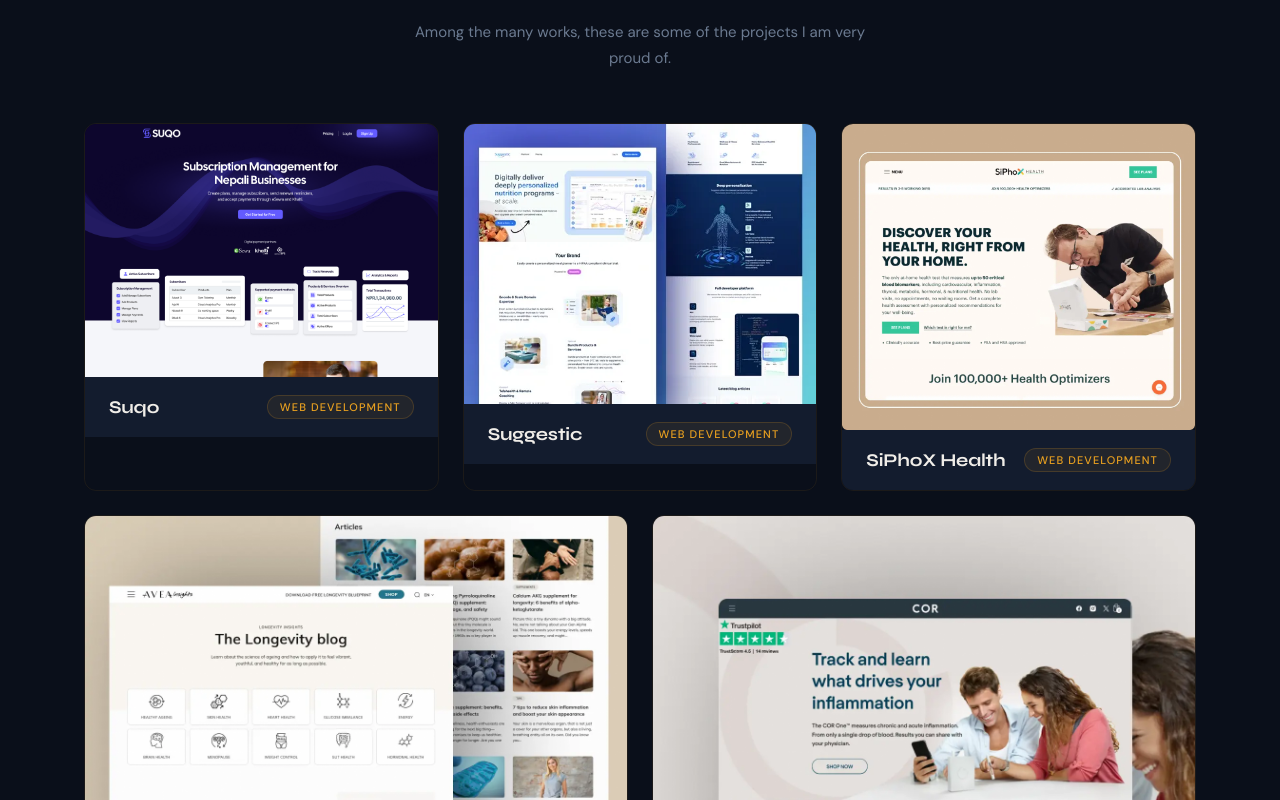
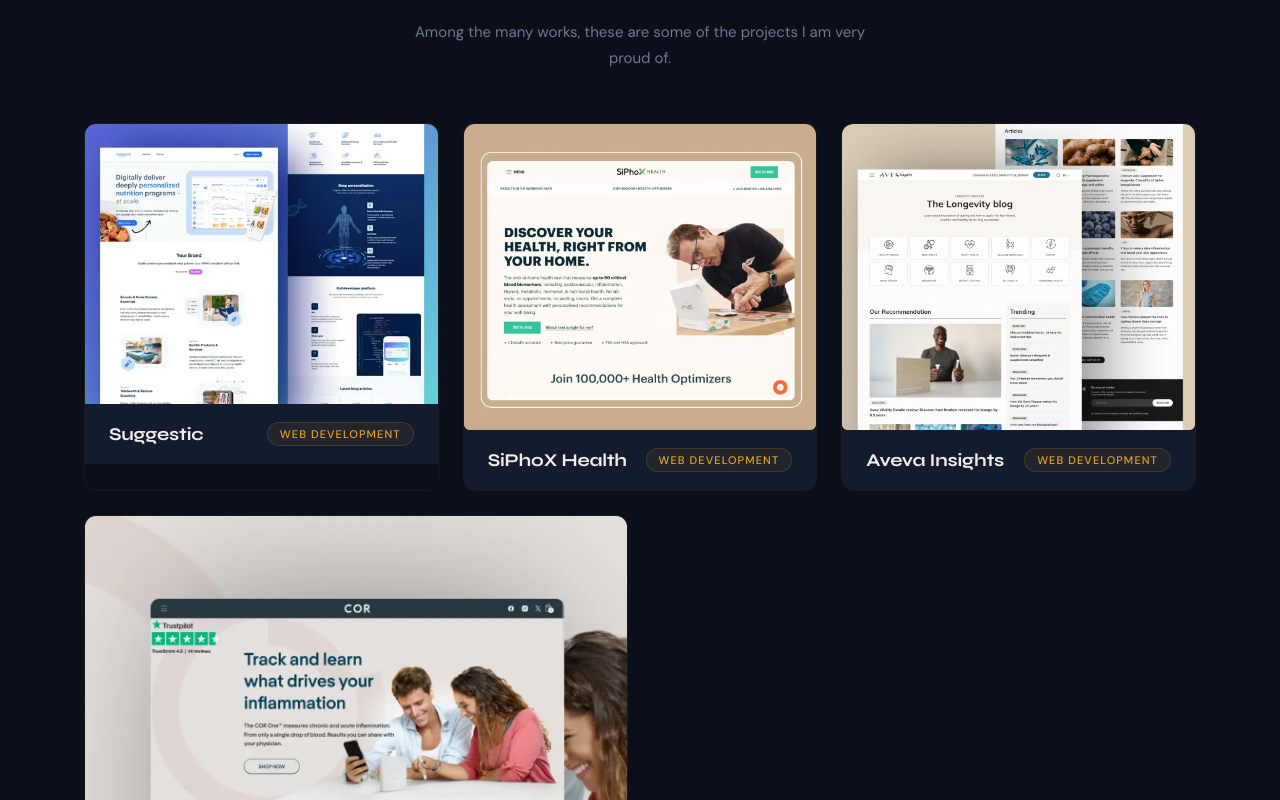
Before and after one commit to rautNitesh/rautnitesh.github.io, a Next.js app: page / in a window 1280 px wide. Shown: the part 2300-3100 px from the top of the page. Built offline with nearby package versions, Linux system fonts and the light colour scheme.

Commit message:
Remove Suqo from latest works

```diff
--- a/src/components/latest-works/LatestWorks.tsx
+++ b/src/components/latest-works/LatestWorks.tsx
@@ -1,7 +1,6 @@
 import styles from "./LatestWorks.module.scss"
 
 const works: { title: string; href: string; image: string; tag: string }[] = [
-    { title: "Suqo",          href: "https://suqo.ai",                 image: "/images/suqo-banner.png",           tag: "Web Development" },
     { title: "Suggestic",     href: "https://suggestic.com",           image: "/images/suggestic.webp",            tag: "Web Development" },
     { title: "SiPhoX Health", href: "https://siphoxhealth.com",        image: "/images/siphox-banner.webp",        tag: "Web Development" },
     { title: "Aveva Insights",href: "https://insights.aveva-life.com", image: "/images/aveainsights-banner.webp",  tag: "Web Development" },
```
